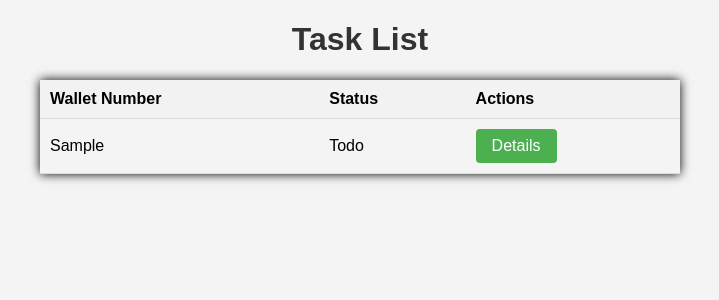
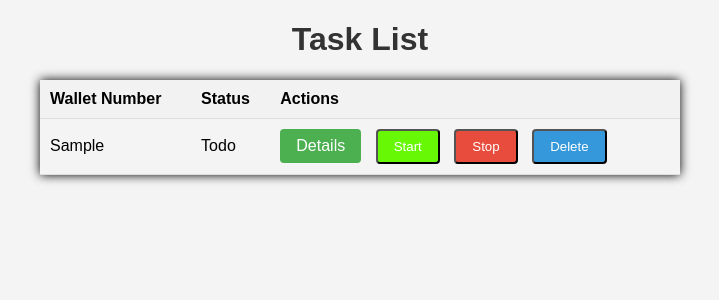
Before and after one commit to seorocket/qiwi, a Django app: page /tasks/ in a window 1280 px wide. Shown: the top 300 px of the page, without its empty margins (280-999 px from the left). Run offline with Django 3.2, Linux system fonts and the light colour scheme; tables that the repository leaves empty hold one stand-in row (values such as "Sample post").

Commit message:
start stop

```diff
--- a/_project_/settings/settings.py
+++ b/_project_/settings/settings.py
@@ -86,7 +86,7 @@ DATABASES = {
         'ENGINE': 'django.db.backends.postgresql_psycopg2',
         'NAME': 'qiwi',
         'USER': 'pweb',
-        'PASSWORD': 'pweb',
+        'PASSWORD': 'Cfxfhysq1',
         'HOST': '127.0.0.1',
         'PORT': '5432',
     }
--- a/_project_/urls.py
+++ b/_project_/urls.py
@@ -25,5 +25,8 @@ urlpatterns = [
     path('create/', TaskCreateView.as_view(), name='create-task'),
     path('tasks/', task_list, name='task-list'),
     path('tasks/<int:pk>/', task_detail, name='task-detail'),
+    path('tasks/<int:pk>/stop/', TaskViewSet.as_view({'post': 'stop_task'}), name='task-stop'),
+    path('tasks/<int:pk>/start/', TaskViewSet.as_view({'post': 'start_task'}), name='task-start'),
+    path('tasks/<int:pk>/', TaskViewSet.as_view({'delete': 'destroy'}), name='task-delete'),
     path('', home, name='home'),
 ]
--- a/core/models.py
+++ b/core/models.py
@@ -5,6 +5,8 @@ class Task(models.Model):
         (1, 'Todo'),
         (2, 'In Progress'),
         (3, 'Done'),
+        (0, 'Stopped'),
+        (4, 'Start'),
     )
     qiwi_wallet = models.CharField(max_length=20)
     qiwi_pass = models.CharField(max_length=50)
--- a/core/views.py
+++ b/core/views.py
@@ -37,6 +37,38 @@ class TaskViewSet(viewsets.ModelViewSet):
     queryset = Task.objects.all()
     serializer_class = TaskSerializer
 
+
+    def destroy(self, request, *args, **kwargs):
+        instance = self.get_object()
+        self.perform_destroy(instance)
+        return redirect('task-list')
+
+    @action(detail=True, methods=['post'])
+    def start_task(self, request, pk=None):
+        task = self.get_object()
+        task.status = 4
+        task.save()
+        return redirect('task-list')
+
+    @action(detail=True, methods=['post'])
+    def stop_task(self, request, pk=None):
+        task = self.get_object()
+        task.status = 0
+        task.save()
+        return redirect('task-list')
+
+    @action(detail=False, methods=['get'], url_path='get-and-start-task')
+    def get_and_start_task(self, request, *args, **kwargs):
+        task_instance = Task.objects.filter(status=4).order_by('id').first()
+        if task_instance:
+            serializer = self.get_serializer(task_instance)
+            task_instance.status = 2
+            task_instance.save()
+            return Response(serializer.data)
+        else:
+            return Response({'detail': 'No task with status 4 found.'}, status=status.HTTP_404_NOT_FOUND)
+
+
     @action(detail=False, methods=['get'], url_path='get-and-update-task')
     def get_and_update_task(self, request, *args, **kwargs):
         task_instance = Task.objects.filter(status=1).order_by('id').first()
@@ -64,9 +96,8 @@ class TaskCreateView(APIView):
                 amount=form.cleaned_data['amount']
             )
 
-            # Возвращаем ответ с данными созданной задачи
-            serializer = TaskSerializer(task)
-            return Response(serializer.data, status=status.HTTP_201_CREATED)
+            # После сохранения задачи, выполните редирект на task_list
+            return redirect('task-list')  # Замените 'task-list' на ваш фактический URL-путь
 
         return render(request, 'task_create.html', {'form': form})
 
--- a/templates/task_list.html
+++ b/templates/task_list.html
@@ -1,3 +1,4 @@
+<!-- task_list.html -->
 <!DOCTYPE html>
 <html lang="en">
 <head>
@@ -34,7 +35,7 @@
             background-color: #f2f2f2;
         }
 
-        .details-btn {
+        .details-btn, .stop-task, .delete-task, .start-task {
             background-color: #4CAF50;
             color: white;
             padding: 8px 16px;
@@ -42,10 +43,23 @@
             text-decoration: none;
             display: inline-block;
             border-radius: 4px;
+            margin-right: 10px;
         }
 
-        .details-btn:hover {
-            background-color: #45a049;
+        .stop-task {
+            background-color: #e74c3c;
+        }
+
+        .delete-task {
+            background-color: #3498db;
+        }
+
+        .start-task {
+            background-color: #67f806;
+        }
+
+        .details-btn:hover, .stop-task:hover, .delete-task:hover {
+            background-color: #de8818;
         }
 
         .pagination {
@@ -89,15 +103,27 @@
         <tr>
           <td>{{ task.qiwi_wallet }}</td>
           <td>{{ task.get_status_display }}</td>
-          <td><a href="{% url 'task-detail' task.id %}" class="details-btn">Details</a></td>
+          <td>
+            <a href="{% url 'task-detail' task.id %}" class="details-btn">Details</a>
+          <form method="post" action="{% url 'task-start' task.id %}" style="display: inline;">
+                {% csrf_token %}
+                <button type="submit" class="start-task" {% if task.status == 4 %}style="background-color: #fff; color: #333;"{% endif %}>Start</button>
+            </form>
+            <form method="post" action="{% url 'task-stop' task.id %}" style="display: inline;">
+                {% csrf_token %}
+                <button type="submit" class="stop-task" {% if task.status == 0 %}style="background-color: #fff; color: #333;"{% endif %}>Stop</button>
+            </form>
+            <form method="post" action="{% url 'task-delete' task.id %}" style="display: inline;">
+                {% csrf_token %}
+                <button type="submit" class="delete-task">Delete</button>
+            </form>
+          </td>
         </tr>
       {% endfor %}
     </tbody>
   </table>
 
   <div class="pagination">
-    <!-- Ваш код пагинации... -->
-  </div>
 
 </body>
 </html>
```
Also changed, not shown: README.md.
